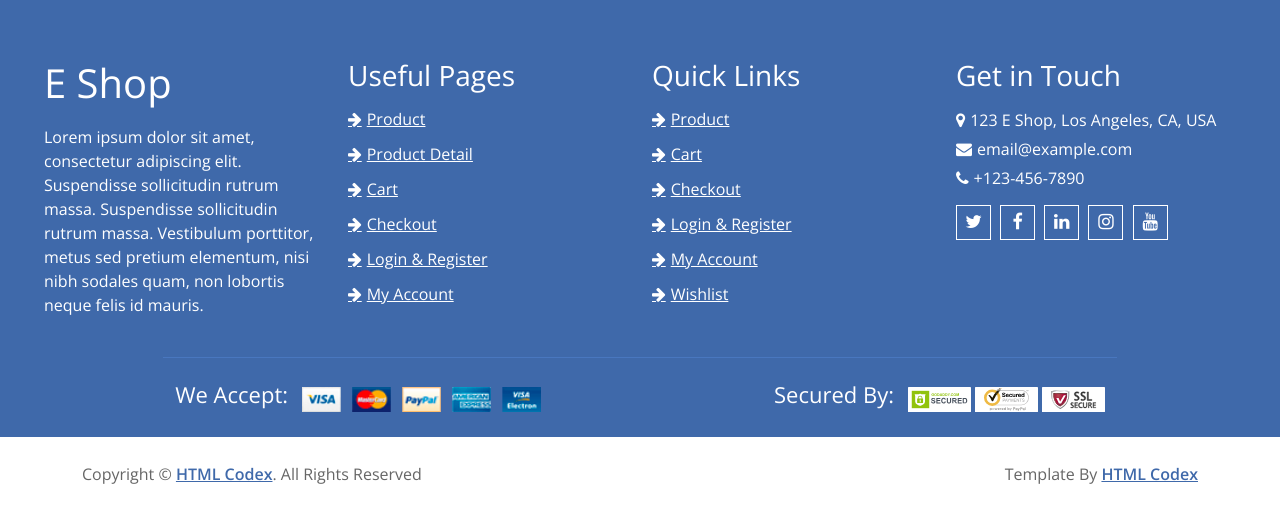
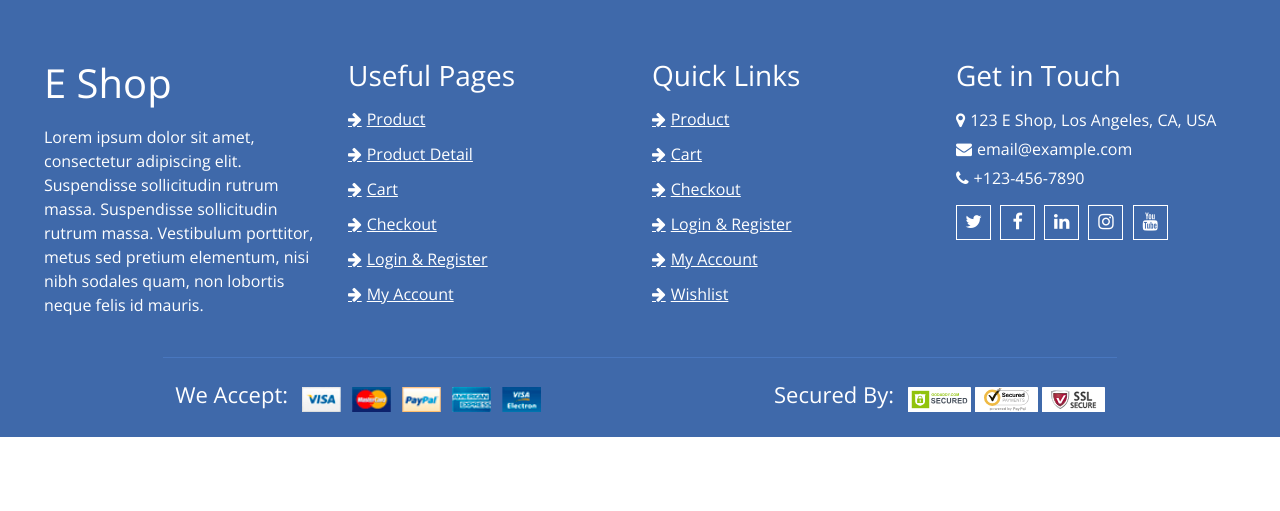
Before and after one commit to DanTDM2003/web-final-project, a Node server app: page / in a window 1280 px wide. Shown: the part 3327-3838 px from the top of the page. After the commit the page ends 3764 px from the top, so only its background shows below. Run offline with Node 20, Linux system fonts and the light colour scheme; some libraries are stand-ins or nearby versions.

Commit message:
fix FE and login

```diff
--- a/src/Http/controllers/SessionController.js
+++ b/src/Http/controllers/SessionController.js
@@ -28,6 +28,7 @@ module.exports = {
                                 console.error(err);
                                 return res.redirect('/login');
                         }
+                        delete user.Password;
                         const token = JWTAction.createJWT(user);
                         Cookies.createCookie(res, 'user', token, true, req.body.remember);
                         return res.redirect('/');
--- a/src/utilities/Validator.js
+++ b/src/utilities/Validator.js
@@ -15,6 +15,5 @@ module.exports = {
         const pattern = /^\d{10}$/; // Matches a 10-digit number
 
         return pattern.test(phoneNumber);
-      }
-
+    }
 }
--- a/src/views/partials/footer.ejs
+++ b/src/views/partials/footer.ejs
@@ -78,23 +78,6 @@
     </div>
     <!-- Footer End -->
 
-
-    <!-- Footer Bottom Start -->
-    <div class="footer-bottom">
-        <div class="container">
-            <div class="row">
-                <div class="col-md-6 copyright">
-                    <p>Copyright &copy; <a href="https://htmlcodex.com">HTML Codex</a>. All Rights Reserved</p>
-                </div>
-
-                <div class="col-md-6 template-by">
-                    <p>Template By <a href="https://htmlcodex.com">HTML Codex</a></p>
-                </div>
-            </div>
-        </div>
-    </div>
-<!-- Footer Bottom End -->
-
 <!-- Back to Top -->
     <a href="#" class="back-to-top"><i class="fa fa-chevron-up"></i></a>
 
```
